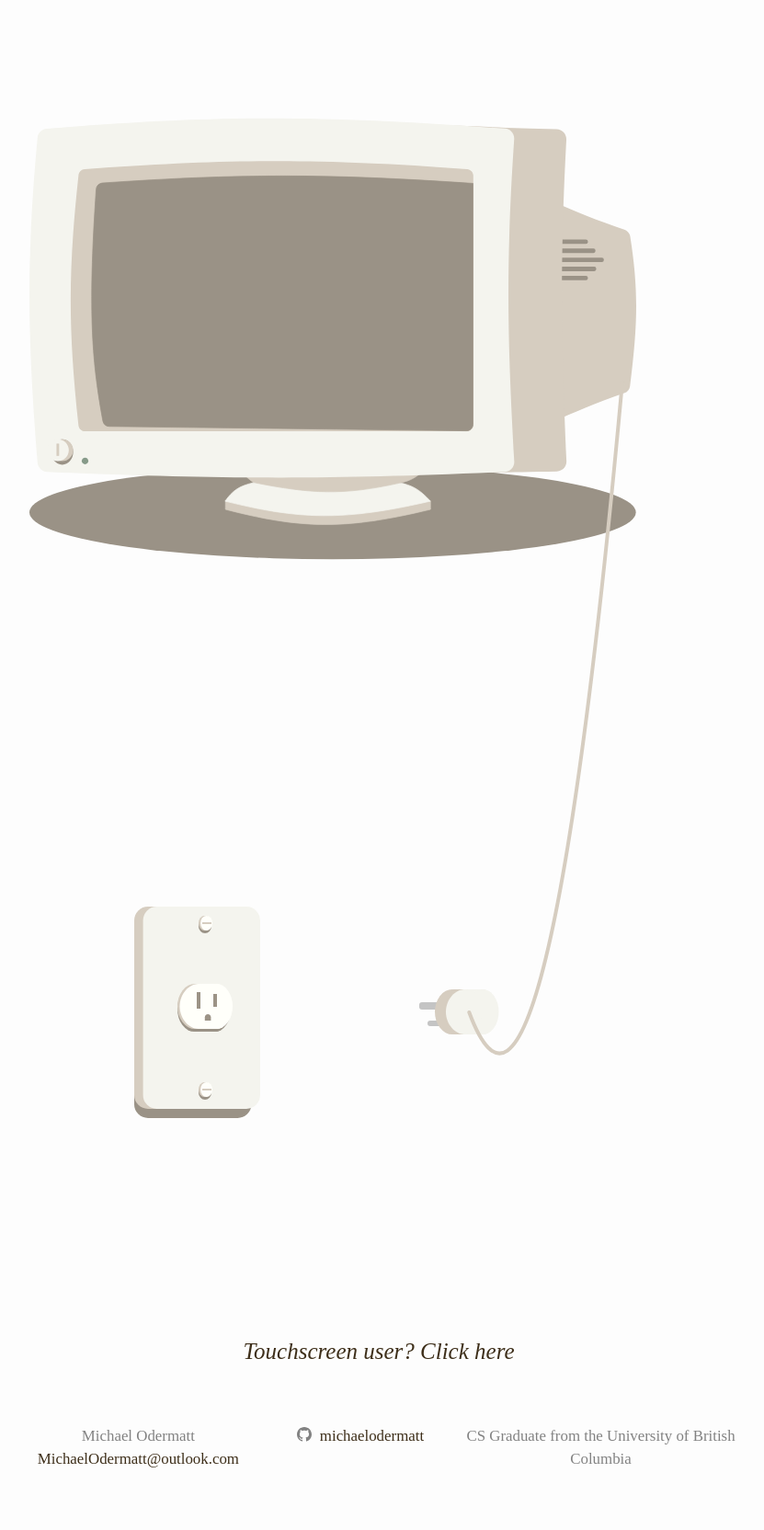
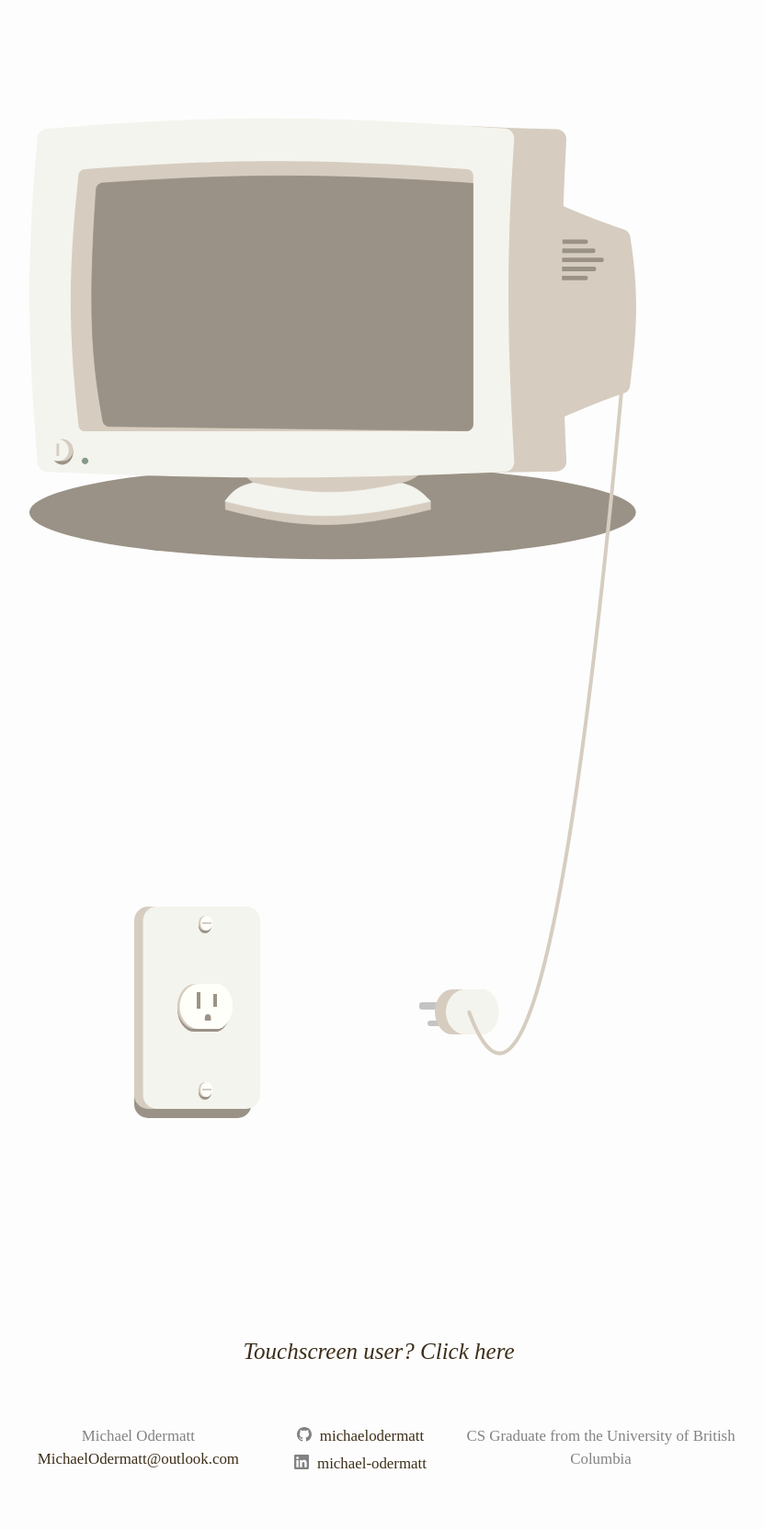
Before and after one commit to MichaelOdermatt/MichaelOdermatt.github.io, a Jekyll site: the page built from index.markdown, in a window 1280 px wide. Shown: the whole page at 92% size, without its empty margins (228-1059 px from the left). Built offline with Jekyll 4.4.1, drawn with Linux system fonts in a browser that asks for light colours.

Commit message:
added linkedin profile link

```diff
--- a/_config.yml
+++ b/_config.yml
@@ -23,6 +23,7 @@ email: MichaelOdermatt@outlook.com
 description: >- # this means to ignore newlines until "baseurl:"
   CS Graduate from the University of British Columbia
 github_username: michaelodermatt
+linkedin_username: michael-odermatt
 
 # Build settings
 # theme: minima
```
